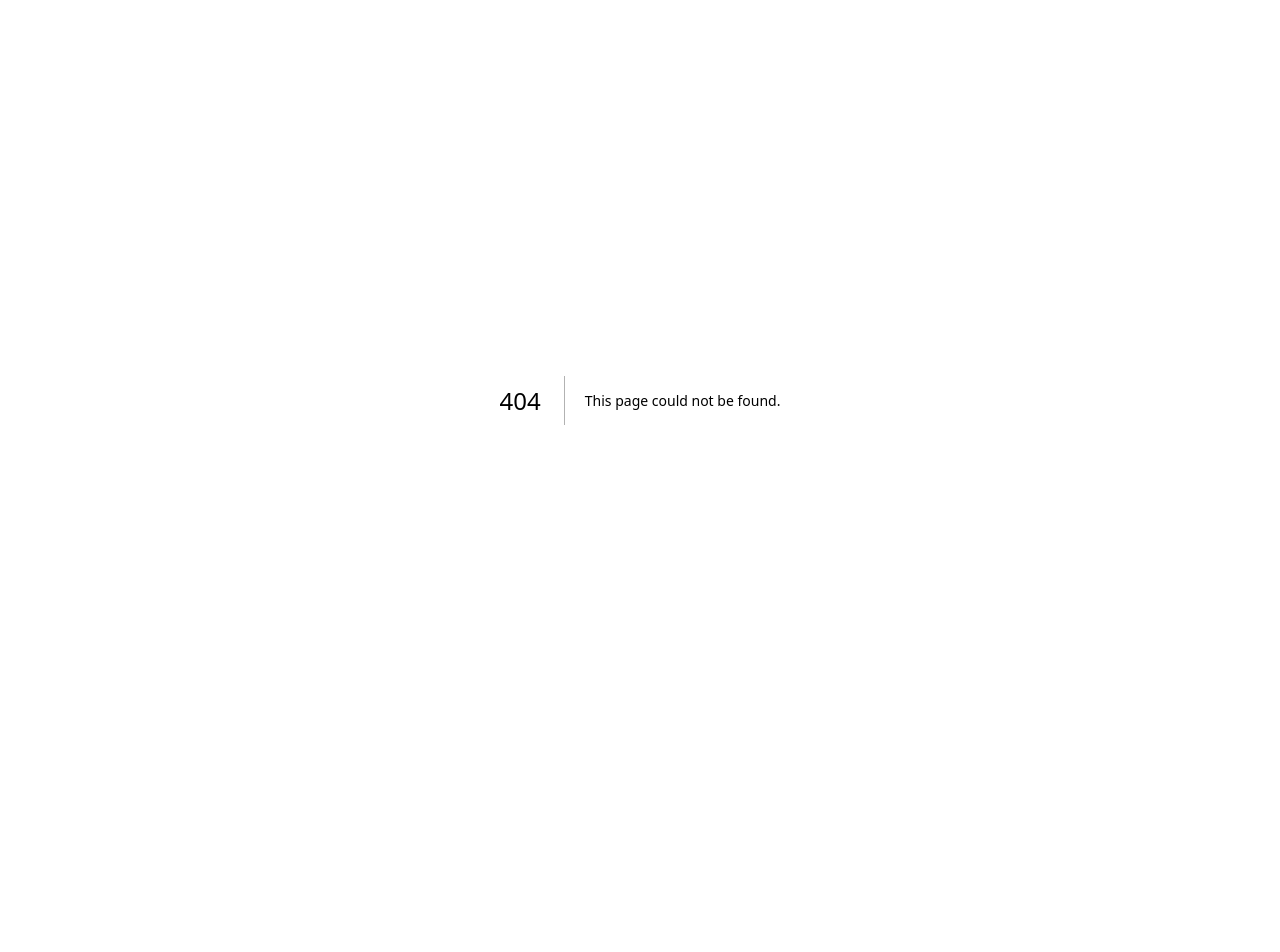
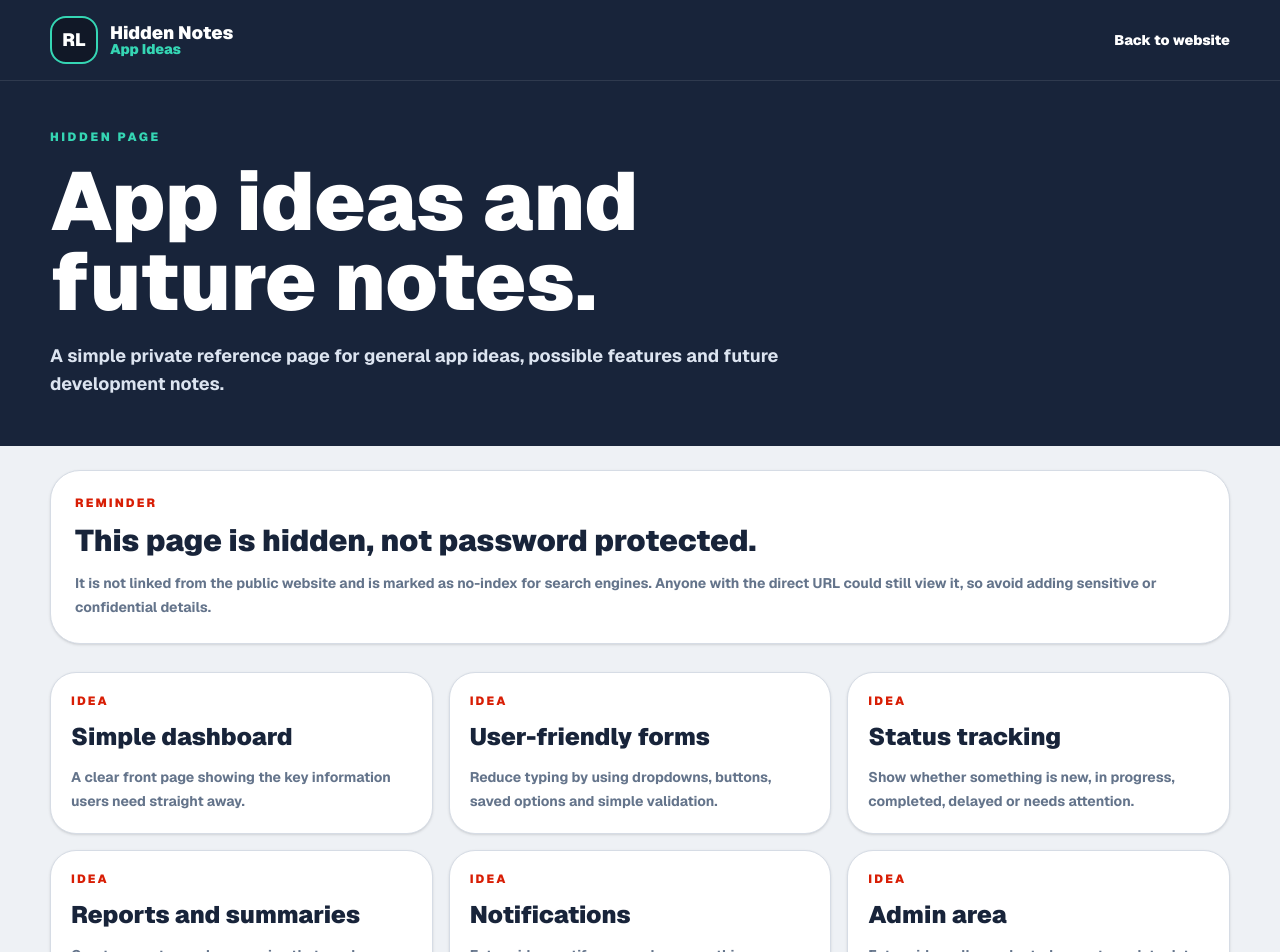
Before and after one commit to acannon76/rugby-league-supporter-web, a Next.js app: page /internal/app-ideas in a window 1280 px wide. Before the commit this address had no page. Shown: the top 952 px of the page. Before the commit the page ends 800 px from the top, so only its background shows below. Built offline with nearby package versions, Linux system fonts and the light colour scheme.

Commit message:
adding hidden page

```diff
--- /dev/null
+++ b/src/app/internal/app-ideas/page.tsx
@@ -0,0 +1,125 @@
+import type { Metadata } from "next";
+import Link from "next/link";
+
+export const metadata: Metadata = {
+  title: "App Ideas",
+  description: "Private app idea notes.",
+  robots: {
+    index: false,
+    follow: false,
+  },
+};
+
+const ideas = [
+  {
+    title: "Simple dashboard",
+    text: "A clear front page showing the key information users need straight away.",
+  },
+  {
+    title: "User-friendly forms",
+    text: "Reduce typing by using dropdowns, buttons, saved options and simple validation.",
+  },
+  {
+    title: "Status tracking",
+    text: "Show whether something is new, in progress, completed, delayed or needs attention.",
+  },
+  {
+    title: "Reports and summaries",
+    text: "Create easy-to-read summaries that can be viewed on phone, tablet or desktop.",
+  },
+  {
+    title: "Notifications",
+    text: "Future idea: notify users when something changes or needs action.",
+  },
+  {
+    title: "Admin area",
+    text: "Future idea: allow selected users to update data without touching code.",
+  },
+];
+
+export default function AppIdeasPage() {
+  return (
+    <main className="min-h-screen bg-[#eef1f5] font-sans text-[#111]">
+      <header className="border-b border-white/10 bg-[#18243a] px-4 py-4 text-white sm:px-6 lg:px-10">
+        <div className="mx-auto flex max-w-[1180px] items-center justify-between gap-5">
+          <div className="flex items-center gap-3">
+            <div className="flex h-12 w-12 items-center justify-center rounded-2xl border-2 border-[#35d6b4] bg-[#111827] text-lg font-black text-white">
+              RL
+            </div>
+
+            <div>
+              <p className="text-lg font-black leading-none text-white">
+                Hidden Notes
+              </p>
+              <p className="text-sm font-black leading-none text-[#35d6b4]">
+                App Ideas
+              </p>
+            </div>
+          </div>
+
+          <Link href="/" className="text-sm font-black text-white no-underline">
+            Back to website
+          </Link>
+        </div>
+      </header>
+
+      <section className="bg-[#18243a] px-4 py-8 text-white sm:px-6 lg:px-10 lg:py-12">
+        <div className="mx-auto max-w-[1180px]">
+          <p className="mb-4 text-xs font-black uppercase tracking-[0.22em] text-[#35d6b4]">
+            Hidden page
+          </p>
+
+          <h1 className="max-w-[800px] text-[46px] font-black leading-[0.98] sm:text-[66px] lg:text-[82px]">
+            App ideas and future notes.
+          </h1>
+
+          <p className="mt-5 max-w-[760px] text-base font-bold leading-7 text-[#dce4f0] sm:text-lg">
+            A simple private reference page for general app ideas, possible
+            features and future development notes.
+          </p>
+        </div>
+      </section>
+
+      <section className="px-4 py-6 sm:px-6 lg:px-10">
+        <div className="mx-auto max-w-[1180px]">
+          <section className="mb-7 rounded-[30px] border border-[#d6dce5] bg-white p-6 shadow-sm">
+            <p className="text-xs font-black uppercase tracking-[0.18em] text-[#d81e05]">
+              Reminder
+            </p>
+
+            <h2 className="mt-3 text-3xl font-black text-[#18243a]">
+              This page is hidden, not password protected.
+            </h2>
+
+            <p className="mt-3 text-sm font-bold leading-6 text-[#64748b]">
+              It is not linked from the public website and is marked as
+              no-index for search engines. Anyone with the direct URL could
+              still view it, so avoid adding sensitive or confidential details.
+            </p>
+          </section>
+
+          <section className="grid grid-cols-1 gap-4 sm:grid-cols-2 lg:grid-cols-3">
+            {ideas.map((idea) => (
+              <article
+                key={idea.title}
+                className="rounded-[26px] border border-[#d6dce5] bg-white p-5 shadow-sm"
+              >
+                <p className="text-xs font-black uppercase tracking-[0.18em] text-[#d81e05]">
+                  Idea
+                </p>
+
+                <h2 className="mt-3 text-2xl font-black text-[#18243a]">
+                  {idea.title}
+                </h2>
+
+                <p className="mt-3 text-sm font-bold leading-6 text-[#64748b]">
+                  {idea.text}
+                </p>
+              </article>
+            ))}
+          </section>
+        </div>
+      </section>
+    </main>
+  );
+}
```
